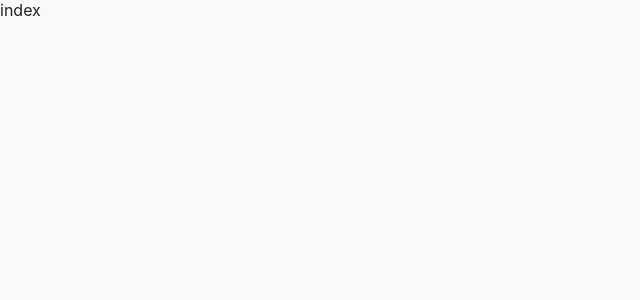
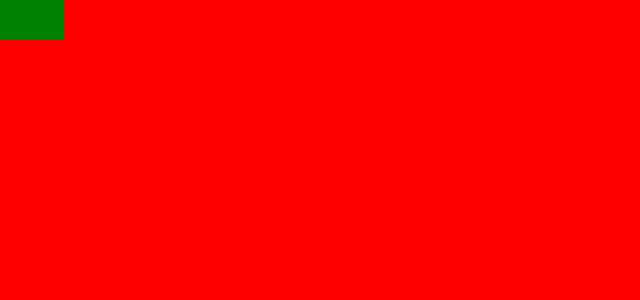
Before and after one commit to PinitS/BUILD_QR_BISTRO_SITE_TEST, a Next.js app: page / in a window 1280 px wide. Shown: the top 300 px of the page, without its empty margins (0-640 px from the left). Built offline with nearby package versions, Linux system fonts and the light colour scheme.

Commit message:
update code

```diff
--- a/src/components/Editor/ContainerFreeformBlocks/index.js
+++ b/src/components/Editor/ContainerFreeformBlocks/index.js
@@ -54,8 +54,8 @@ export const ContainerFreeformBlocks = ({ $item, $containerWidth, $containerHeig
   const scaleW = $containerWidth / ocw;
   const scaleH = $containerHeight / och;
 
-  const x = _.get(attribute, ["x"]) * scaleW; // px
-  const y = _.get(attribute, ["y"]) * scaleH; // px
+  const x = _.get(attribute, ["x"]);
+  const y = _.get(attribute, ["y"]);
 
   const width = _.get(attribute, ["width"]) * scaleW;
   const height = _.get(attribute, ["height"]) * scaleH;
--- a/src/pages/index.js
+++ b/src/pages/index.js
@@ -1,5 +1,26 @@
 import React from "react";
+import styled from "styled-components";
+
+const Container = styled.div`
+  flex: 1;
+  background: red;
+  display: flex;
+  flex-direction: column;
+  width: 100%;
+  height: 100%;
+`;
+
+const AbsoluteBox = styled.div`
+  position: absolute;
+  background: green;
+  width: 5%;
+  height: 5%;
+`;
 
 export default () => {
-  return <div>index</div>;
+  return (
+    <Container>
+      <AbsoluteBox />
+    </Container>
+  );
 };
--- a/src/pages/page-builder-editor/[restaurantId].js
+++ b/src/pages/page-builder-editor/[restaurantId].js
@@ -54,8 +54,8 @@ export default () => {
         ...item,
         attribute: {
           ...item?.attribute,
-          x: Math.max(width, Math.min(newX, containerWidth)),
-          y: Math.max(height, Math.min(newY, containerHeight)),
+          x: newX,
+          y: newY,
         },
       };
     });
```
Also changed, not shown: src/utils/responsive.js (added, +52 -0 lines).
